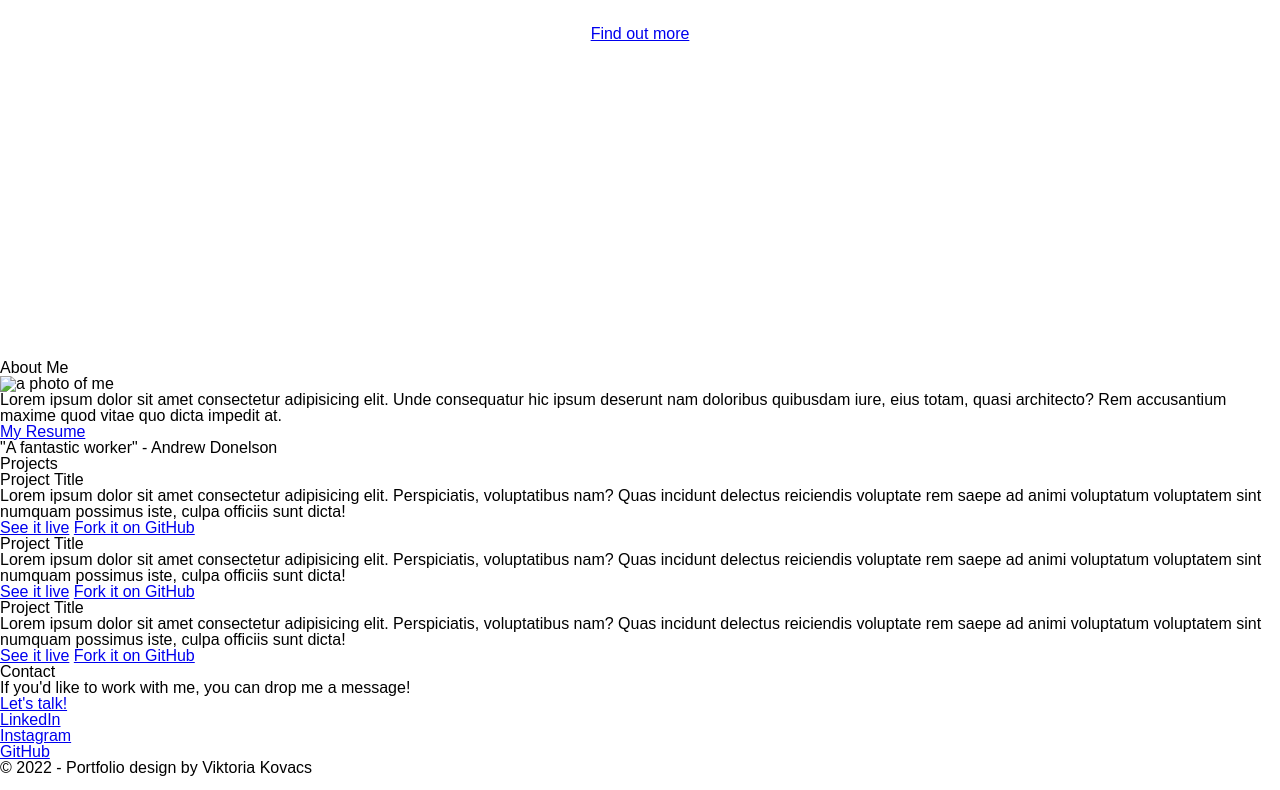
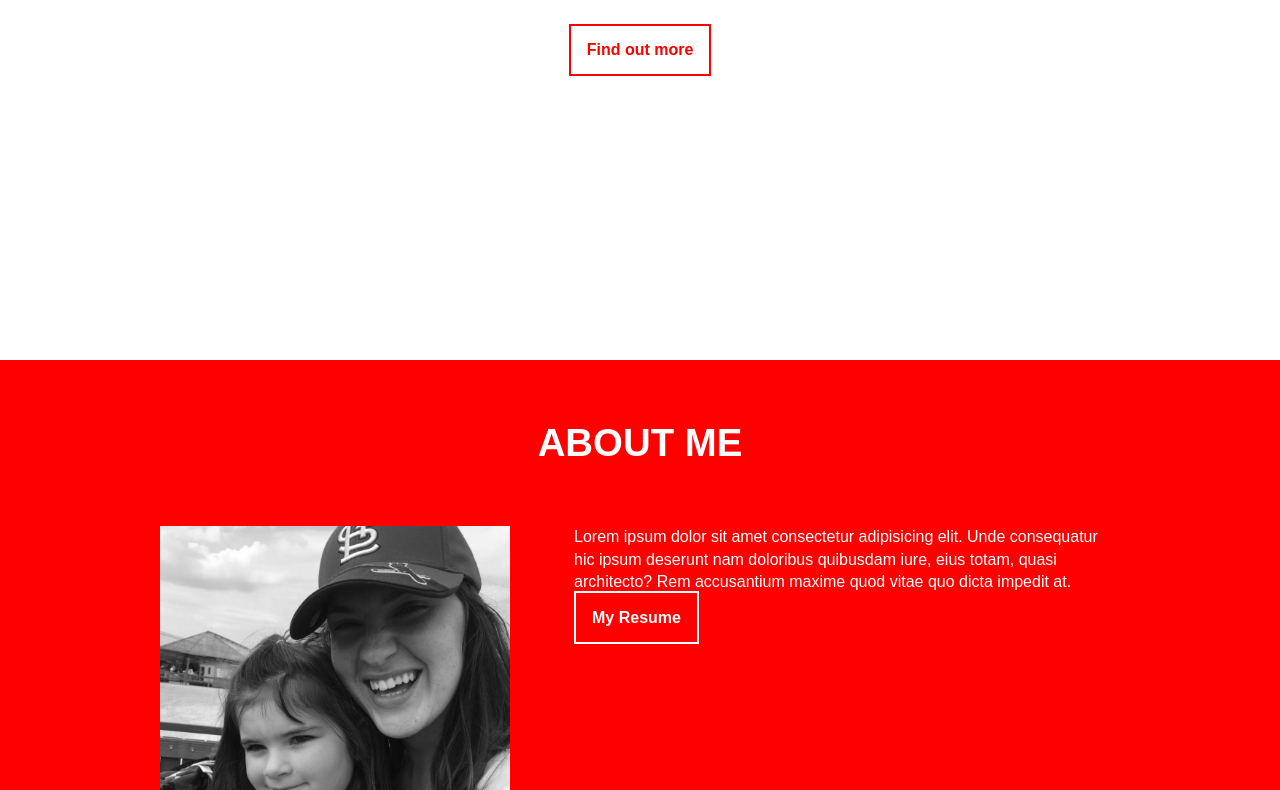
Before and after one commit to ViktoriaKovacs95/portfolio, a plain HTML site: page index.html in a window 1280 px wide. Shown: the part 504-1294 px from the top of the page. Drawn offline with Linux system fonts and the light colour scheme.

Commit message:
added css, images and styling

```diff
--- a/index.html
+++ b/index.html
@@ -9,21 +9,24 @@
     <link rel="stylesheet" href="style.css"/>
 </head>
 <body>
-<header>
+<header class="neutral-theme">
     <h1>Hello! My name is Viktoria Kovacs. <br>I am a web developer.</h1>
-    <a href="#about">Find out more</a>
+    <a href="#about" class="button">Find out more</a>
 </header>
 <main>
-    <section>
+    <section class="about primary-theme">
         <h2>About Me</h2>
-        <div>
-            <img src="images/IMG-0204.jpg" alt="a photo of me">
+        <div class="about-container">
+            <img src="images/portfolio-picture.jpg" class="about-img" alt="a photo of me">
+            <div class="about-text">
             <p>Lorem ipsum dolor sit amet consectetur adipisicing elit. Unde consequatur hic ipsum deserunt nam doloribus quibusdam iure, eius totam, quasi architecto? Rem accusantium maxime quod vitae quo dicta impedit at.</p>
-            <a href="www.resume.com"> My Resume</a>
+            <a class="button" href="www.resume.com"> My Resume</a>
+        </div>
         </div>
         <blockquote>"A fantastic worker"
             <cite>- Andrew Donelson</cite>
         </blockquote>
+
     </section>
     <section>
         <h2>Projects</h2>
--- a/style.css
+++ b/style.css
@@ -1,3 +1,7 @@
+:root {
+    --primary: red;
+    --spacing: 4rem;
+}
 body{
     font-family: Arial, Helvetica, sans-serif;
 }
@@ -10,8 +14,74 @@ header{
     padding: 2rem;
 }
 h1{
-    margin-bottom: 2rem;
+    margin-bottom: 4rem;
     font-size: 5vw;
     font-weight: bold;
     line-height: 1.4em;
 }
+h2{
+    margin-bottom: var(--spacing);
+    text-align: center;
+    font-size: 3vw;
+    font-weight:bold;
+    text-transform: uppercase;
+}
+p{
+    margin-bottom: 1em;
+    line-height: 1.4rem;
+}
+.neutral-theme {
+    background-color: white;
+    --button-color: var(--primary);
+    --button-hover-color: white;
+  }
+
+  .primary-theme {
+    color: white;
+    background-color: var(--primary);
+    --button-color: white;
+    --button-hover-color: var(--primary);
+  }
+
+  .button {
+    padding: 1rem;
+    border: 2px solid var(--button-color);
+    font-weight: bold;
+    text-decoration: none;
+    color: var(--button-color);
+  }
+
+  .button:hover {
+    color: var(--button-hover-color);
+    background-color: var(--button-color);
+  }
+
+.about{
+    padding: var(--spacing);
+    color:white;
+    background-color: var(--primary);
+}
+.about-container{
+    max-width: 960px;
+    margin: 0 auto;
+}
+.about-img{
+        display: block;
+        width: 100%;
+        max-width: 350px;
+        margin: 0 auto var(--spacing);
+        filter: grayscale(100%);
+    }
+    .about-img:hover{
+        filter: grayscale(0)
+    }
+
+@media (min-width: 800px){
+    .about-container {
+        display: flex;
+    }
+    .about-text{
+        margin-left: var(--spacing);
+    }
+
+}
```
Also changed, not shown: images/portfolio-picture.jpg (added).
